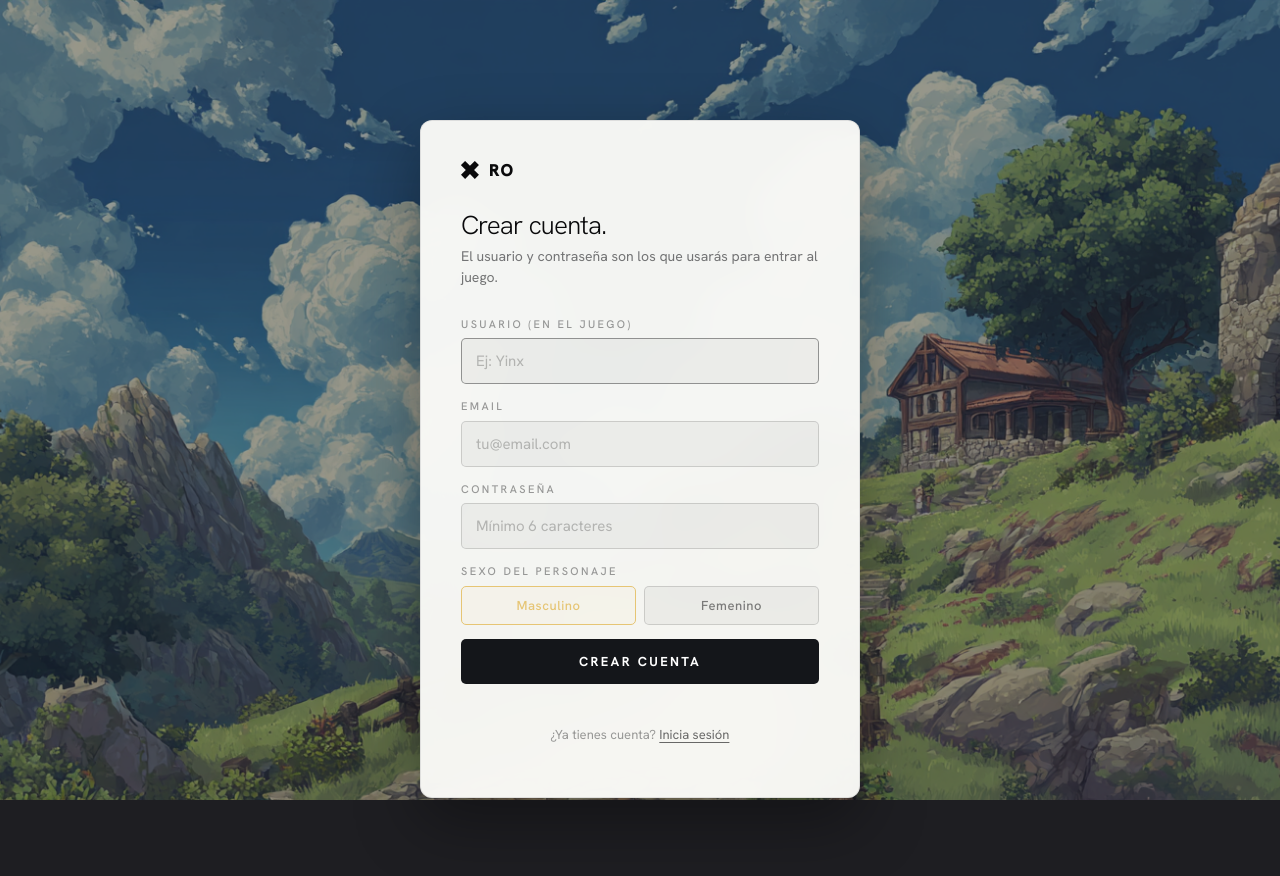
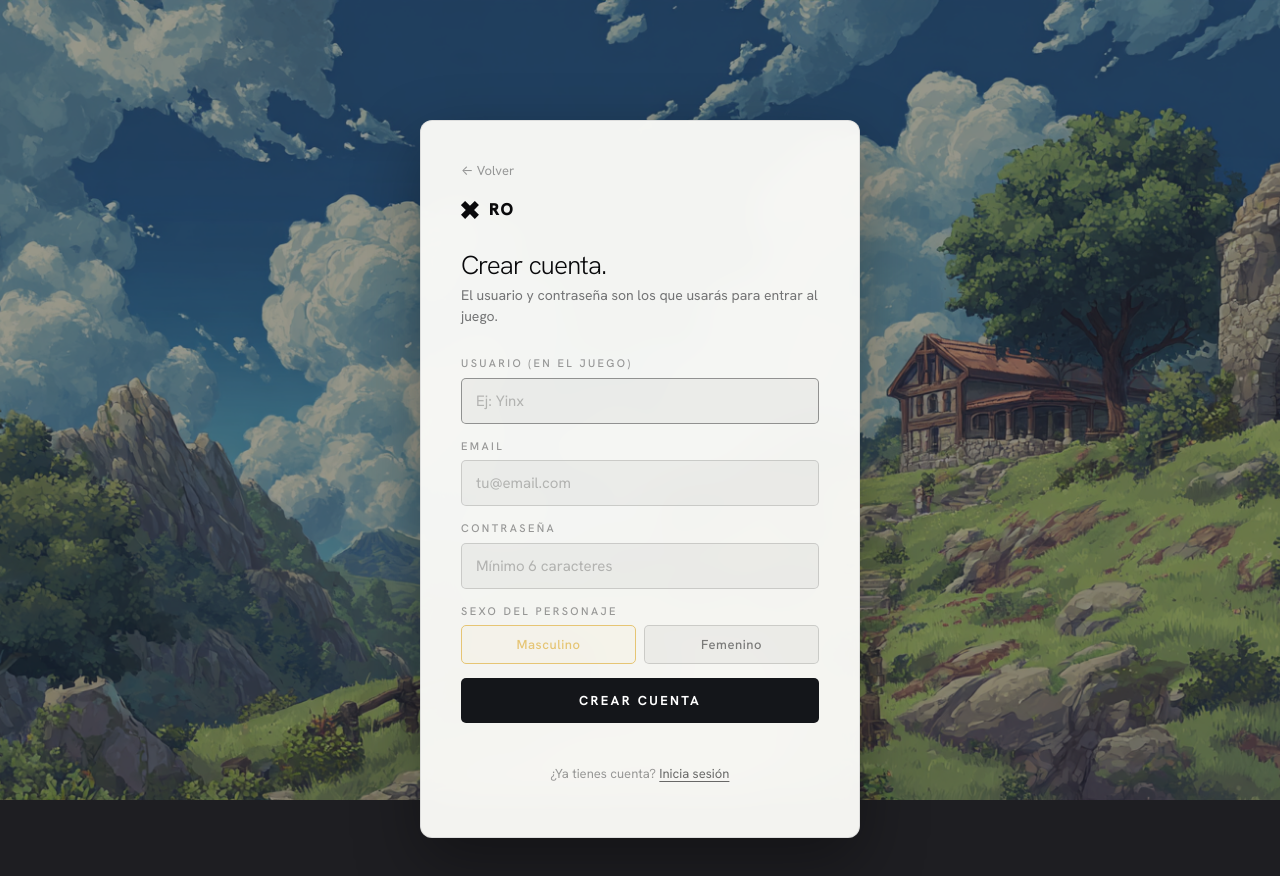
Before and after one commit to josecodonyer/xro-landing, a Next.js app: page /cuenta/registro in a window 1280 px wide. Shown: the top 876 px of the page. Built offline with nearby package versions, Linux system fonts and the light colour scheme; no server answers.

Commit message:
feat(cuenta): add "← Volver" back link to account flows
Lets users return to the home from /cuenta (dashboard), /cuenta/registro
(form, verify, and success states). New .backLink utility class in
cuenta.module.css.

Co-Authored-By: Claude Opus 4.7 (1M context) <noreply@anthropic.com>

```diff
--- a/app/cuenta/cuenta.module.css
+++ b/app/cuenta/cuenta.module.css
@@ -44,6 +44,20 @@
 .cardWide {
   max-width: 640px;
 }
+
+.backLink {
+  display: flex;
+  align-items: center;
+  gap: 5px;
+  color: rgba(10,10,12,0.4);
+  font-size: 13px;
+  text-decoration: none;
+  align-self: flex-start;
+  transition: color var(--dur-fast) var(--ease-out);
+  margin-bottom: -8px;
+}
+
+.backLink:hover { color: #0a0a0c; }
 
 .logo {
   display: flex;
--- a/app/cuenta/page.tsx
+++ b/app/cuenta/page.tsx
@@ -16,6 +16,7 @@ export default async function CuentaPage() {
     <div className={styles.shell}>
       <div className={`${styles.card} ${styles.cardWide}`}>
         <div>
+          <Link href="/" className={styles.backLink}>← Volver</Link>
           <Link href="/" className={styles.logo}>
             <svg width="18" height="18" viewBox="0 0 600 600" fill="none" aria-hidden>
               <g transform="matrix(1.250966,1.250966,-1.250966,1.250966,195.474028,-418.223501)">
--- a/app/cuenta/registro/page.tsx
+++ b/app/cuenta/registro/page.tsx
@@ -31,6 +31,7 @@ export default function RegistroPage() {
     return (
       <div className={styles.shell}>
         <div className={styles.card}>
+          <Link href="/" className={styles.backLink}>← Volver</Link>
           <Link href="/" className={styles.logo}>{SVG_LOGO}<span className={styles.logoRo}>RO</span></Link>
           <div className={styles.heading}>
             <h1 className={styles.title}>Cuenta creada.</h1>
@@ -46,6 +47,7 @@ export default function RegistroPage() {
     return (
       <div className={styles.shell}>
         <div className={styles.card}>
+          <Link href="/" className={styles.backLink}>← Volver</Link>
           <Link href="/" className={styles.logo}>{SVG_LOGO}<span className={styles.logoRo}>RO</span></Link>
           <div className={styles.heading}>
             <h1 className={styles.title}>Verifica tu email.</h1>
@@ -80,6 +82,7 @@ export default function RegistroPage() {
   return (
     <div className={styles.shell}>
       <div className={styles.card}>
+        <Link href="/" className={styles.backLink}>← Volver</Link>
         <Link href="/" className={styles.logo}>{SVG_LOGO}<span className={styles.logoRo}>RO</span></Link>
         <div className={styles.heading}>
           <h1 className={styles.title}>Crear cuenta.</h1>
```
